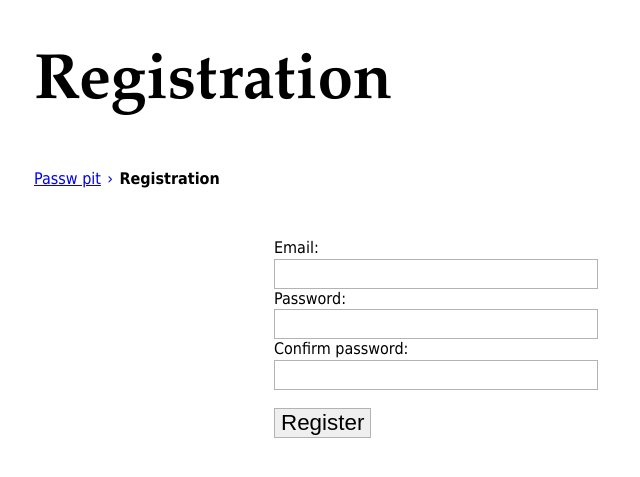
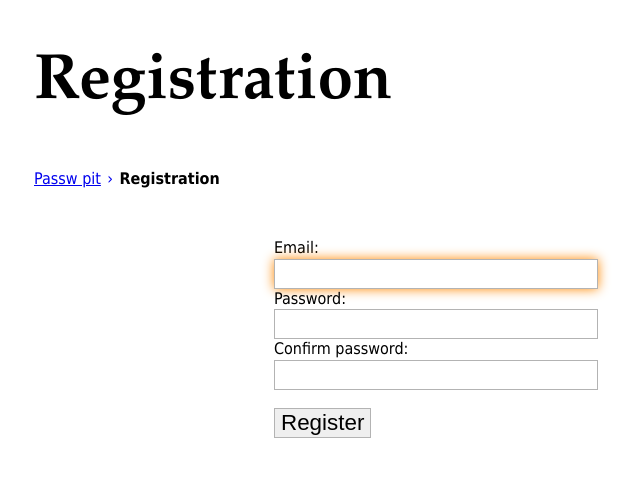
Before and after one commit to quasiyoke/keys_of_peace, a Django app: page /register/ in a window 1280 px wide. Shown: the top 477 px of the page, without its empty margins (206-846 px from the left). Run offline with Django 3.2, Linux system fonts and the light colour scheme; style sheets or scripts are compiled from the project's sources; some libraries are stand-ins or nearby versions.

Commit message:
Registration form's first element autofocus was added.

```diff
--- /dev/null
+++ b/passw_pit/static/js/registration.js
@@ -0,0 +1,3 @@
+jQuery(function($){
+	var form = $('.registration-form').find('input:visible:first').focus();
+});
--- a/passw_pit/templates/registration.html
+++ b/passw_pit/templates/registration.html
@@ -20,11 +20,12 @@
 
 
 {% block scripts %}
+<script type="text/javascript" src="{{ STATIC_URL }}js/registration.js"></script>
 {% endblock %}
 
 
 {% block daily_content %}
-<form method="post">
+<form class="registration-form" method="post">
   {{ form }}
   <input type="submit" value="Register">
 </form>
```
